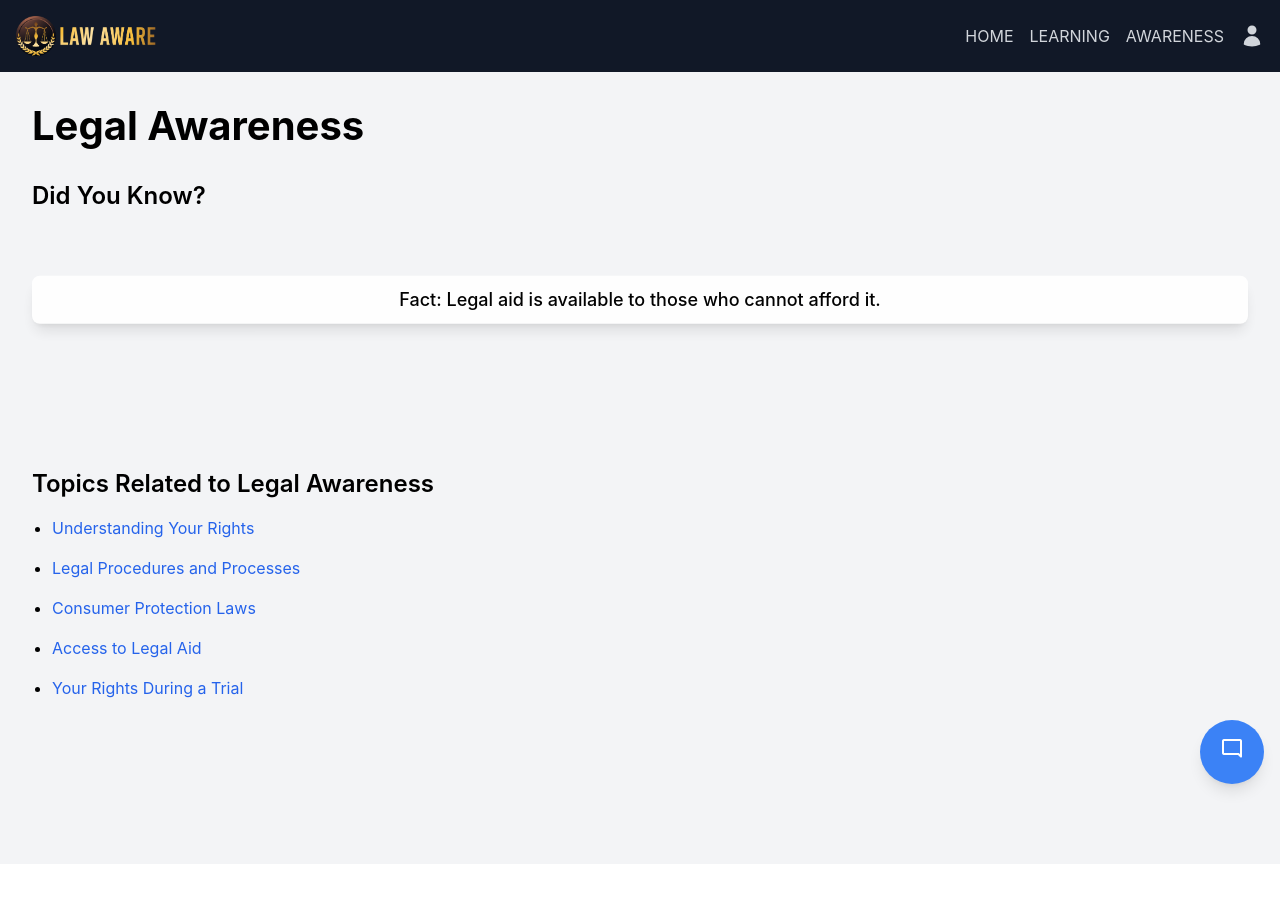
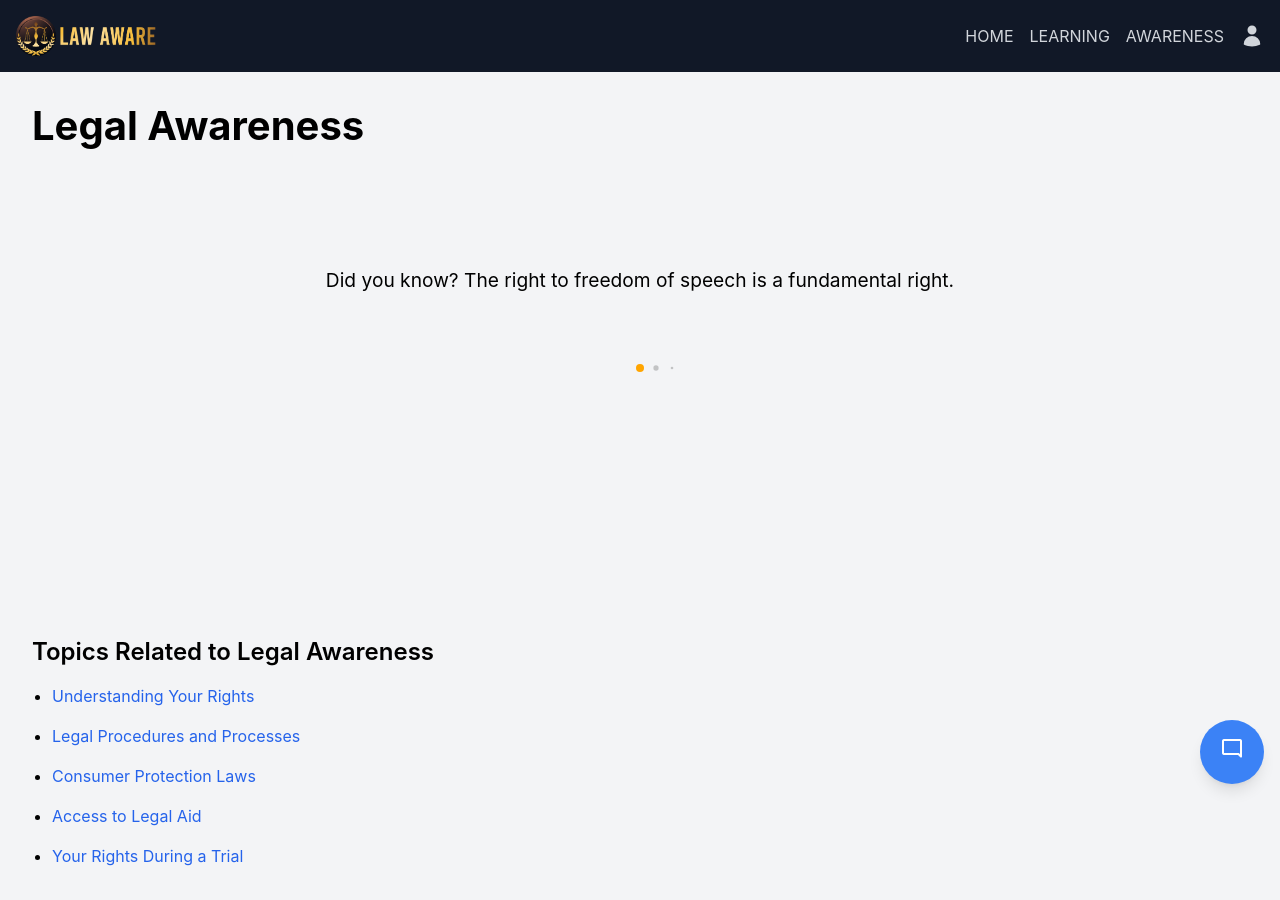
Before and after one commit to abhishek12221732/law-aware, a React (Create React App) app in the folder frontend/: page /awareness in a window 1280 px wide. Before the commit the page ends 864 px from the top, so only its background shows below. Built offline with nearby package versions, Linux system fonts and the light colour scheme.

Commit message:
frontend

```diff
--- /dev/null
+++ b/frontend/src/components/FactsSlider.js
@@ -0,0 +1,43 @@
+import React from 'react';
+import { Swiper, SwiperSlide } from 'swiper/react';
+import { Pagination } from 'swiper/modules';
+import 'swiper/css';
+import 'swiper/css/pagination';
+
+const FactsSlider = ({ facts }) => {
+  return (
+    <div style={{
+      width: 'calc(100% - 20px)', // Full width with margin
+      margin: '10px', // Margin
+      height: '25vh', // 25% of the viewport height
+      boxSizing: 'border-box'
+    }}>
+      <Swiper
+        spaceBetween={10}
+        pagination={{
+          clickable: true,
+          dynamicBullets: true,
+        }}
+        modules={[Pagination]}
+        style={{
+          height: '100%',
+        }}
+      >
+        {facts.map((fact, index) => (
+          <SwiperSlide key={index} style={{
+            display: 'flex',
+            alignItems: 'center',
+            justifyContent: 'center',
+            height: '100%',
+            textAlign: 'center',
+            fontSize: '1.2em'
+          }}>
+            {fact}
+          </SwiperSlide>
+        ))}
+      </Swiper>
+    </div>
+  );
+};
+
+export default FactsSlider;
--- a/frontend/src/components/NewsSection.js
+++ b/frontend/src/components/NewsSection.js
@@ -137,7 +137,7 @@ const CriminalActsSlider = () => {
         modules={[Pagination, Autoplay]}
         spaceBetween={30}
         slidesPerView={1}
-        pagination={{ clickable: true }}
+        pagination={{ dynamicBullets: true }}
         autoplay={{ delay: 5000, disableOnInteraction: false }}
         loop={true}
         className="w-full max-w-4xl"
--- a/frontend/src/pages/AwarenessPage.js
+++ b/frontend/src/pages/AwarenessPage.js
@@ -1,7 +1,7 @@
 // src/pages/AwarenessPage.js
 
 import React, { useState, useEffect } from 'react';
-import { useTransition, animated } from 'react-spring';
+import FactsSlider from '../components/FactsSlider';
 
 const facts = [
   "Did you know? The right to freedom of speech is a fundamental right.",
@@ -12,36 +12,15 @@ const facts = [
 ];
 
 const AwarenessPage = () => {
-  const [index, setIndex] = useState(0);
 
-  const transitions = useTransition(index, {
-    from: { opacity: 0, transform: 'translateY(-20px)' },
-    enter: { opacity: 1, transform: 'translateY(0)' },
-    leave: { opacity: 0, transform: 'translateY(20px)' },
-    reset: true,
-  });
-
-  useEffect(() => {
-    const interval = setInterval(() => {
-      setIndex(prevIndex => (prevIndex + 1) % facts.length);
-    }, 5000); // Change fact every 5 seconds
-    return () => clearInterval(interval);
-  }, []);
 
   return (
     <div className="min-h-screen bg-gray-100 p-8 mt-16">
       <h1 className="text-4xl font-bold mb-6">Legal Awareness</h1>
       <section className="mb-12">
-        <h2 className="text-2xl font-semibold mb-4">Did You Know?</h2>
+        <FactsSlider facts={facts}/>
         <div className="relative mt-16">
-          {transitions((style, i) => (
-            <animated.div
-              style={style}
-              className="absolute inset-0 flex items-center justify-center text-lg font-medium bg-white p-6 shadow-lg rounded-lg"
-            >
-              {facts[i]}
-            </animated.div>
-          ))}
+
         </div>
       </section>
 
```
